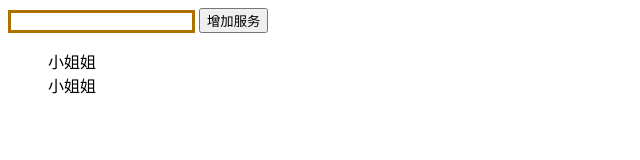
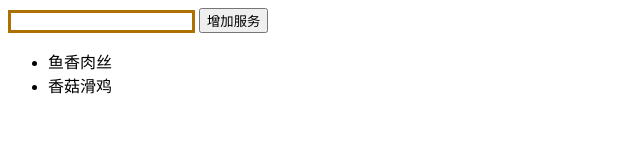
Before and after one commit to kirikaTowa/ReactDemo, a React (Create React App) app: page / in a window 1280 px wide. Shown: the top 160 px of the page, without its empty margins (0-640 px from the left). Built offline with nearby package versions, Linux system fonts and the light colour scheme.

Commit message:
feat：第十三节，父子组件传值

```diff
--- a/src/XiaojiejieItemss.js
+++ b/src/XiaojiejieItemss.js
@@ -1,10 +1,25 @@
 import React, { Component } from 'react'; //imrc
 class XiaojiejieItemss  extends Component { //cc
 
+    //这个其实快速生成的时候会有的
+    constructor(props){
+        super(props)
+        this.handleClick=this.handleClick.bind(this)//在构造方法中就绑定 省的循环里蛋疼
+    }
+
     render() {
         return (
-            <div>小姐姐</div>
+            //传递的属性
+            <li onClick={this.handleClick}>{this.props.content}</li>
          );
+
     }
+
+    handleClick(){
+        //console.log("free hug"+this.props.contentIndex)
+        this.props.deleteTarget(this.props.ind)
+    }
+
+
 }
 export default XiaojiejieItemss;
--- a/src/xiaojiejie.js
+++ b/src/xiaojiejie.js
@@ -40,7 +40,13 @@ class Xiaojiejie extends Component {
                             //     >
                             //     {/*{Item}   注释掉，标签内使用dangerouslySetInnerHTML声明*/}
                             // </li>
-                                <XiaojiejieItemss />
+                                <XiaojiejieItemss
+                                key={index + Item}
+                                content={Item}
+                                contentIndex={index}
+                                //再写个属性处理删除事件  该条目的
+                                deleteTarget={this.deleteItem.bind(this)}
+                                />
                             )
                         })
                     }
```
